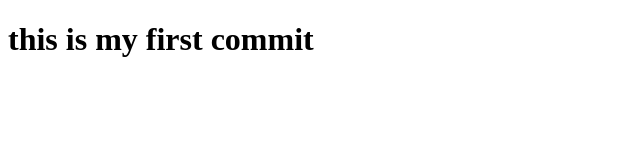
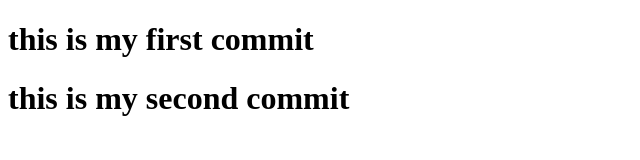
Before and after one commit to harshith-km/chat-app, a website: page home.html in a window 1280 px wide. Shown: the whole page, without its empty margins (0-640 px from the left). Drawn offline with Linux system fonts and the light colour scheme.

Commit message:
this is second commit , i added my commit message to index.js and home.html

```diff
--- a/home.html
+++ b/home.html
@@ -7,5 +7,6 @@
 </head>
 <body>
     <h1>this is my first commit</h1>
+    <h1>this is my second commit</h1>
 </body>
 </html>
--- a/index.js
+++ b/index.js
@@ -1 +1,2 @@
 console.log("this is my first commit");
+console.log("this is my second commit");
```
